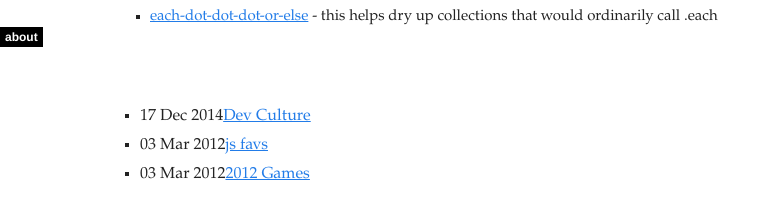
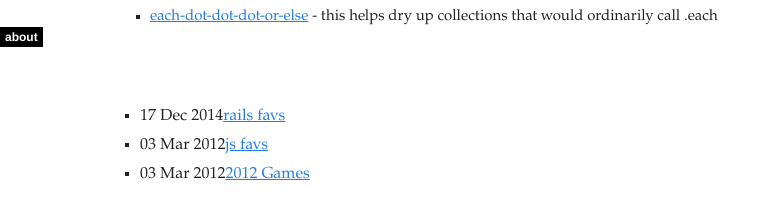
Before and after one commit to rbrigby/frontpage, a Jekyll site: the page built from _posts/2014-12-05-rails-favs.md, in a window 1280 px wide. Shown: the part 192-411 px from the top of the page, without its empty margins (0-780 px from the left). Built offline with Jekyll 4.4.1, drawn with Linux system fonts in a browser that asks for light colours; nearby versions of some CDN libraries; Markdown is read by kramdown in place of the engine named in the settings.

Commit message:
Update 2014-12-17-dev-culture.md

```diff
--- a/_posts/2014-12-17-dev-culture.md
+++ b/_posts/2014-12-17-dev-culture.md
@@ -1,3 +1,10 @@
+---
+layout: post
+title: rails favs
+---
+
+{{ page.title }}
+================
 
 
 * [ep 1](https://www.youtube.com/watch?v=1CE2TphJPgs) - Foobar
```
